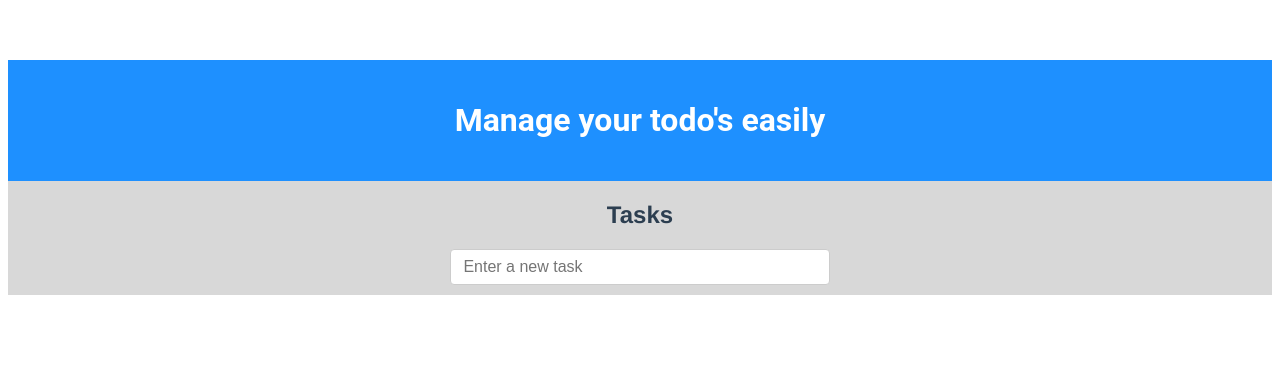
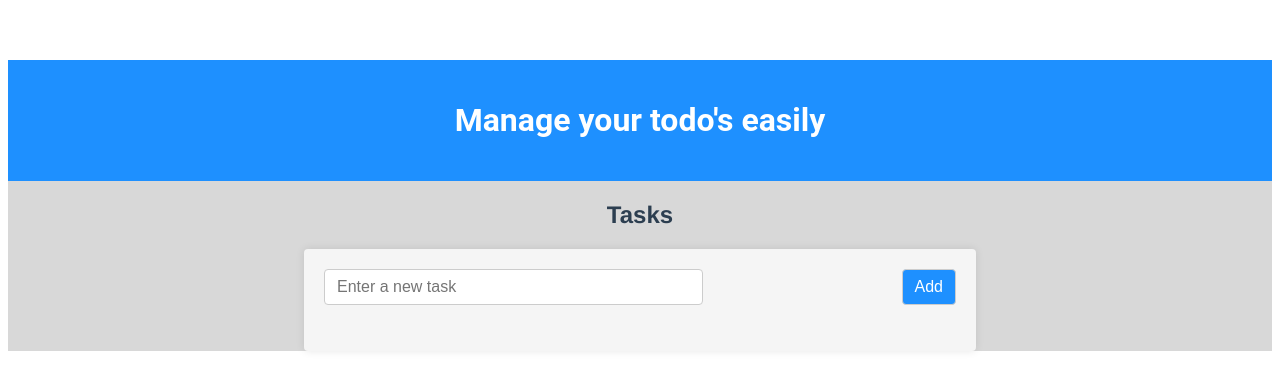
Before and after one commit to nishanng/tasks-lister-vue, a Vue app: page / in a window 1280 px wide. Shown: the top 390 px of the page. Built offline with nearby package versions, Linux system fonts and the light colour scheme.

Commit message:
updated css

```diff
--- a/src/components/ToDoList.vue
+++ b/src/components/ToDoList.vue
@@ -2,14 +2,17 @@
   <section>
     <h2>Tasks</h2>
     <div class="task-container">
+      <div class="input-container">
         <input type="text" v-model="newTask" @keyup.enter="addTask" placeholder="Enter a new task" />
+        <button @click="addTask">Add</button>
+      </div>
       <ul>
         <li v-for="(task, index) in tasks" :key="index">
           <div class="task-item">
             <input type="checkbox" @change="toggleCompleted(task)" :checked="task.completed" />
             <label :class="{ 'task-completed': task.completed }">{{ task.text }}</label>
           </div>
-          <button @click="deleteTask(index)">Delete</button>
+          <button class="delete-button" @click="deleteTask(index)">Delete</button>
         </li>
       </ul>
     </div>
@@ -69,14 +72,32 @@
 button:hover {
   background-color: #1c86ee;
 }
+
+.delete-button {
+  font-size: 14px;
+  padding: 6px 8px;
+  margin: 0 10px; /* Change from margin-left to margin */
+  cursor: pointer;
+  border-radius: 4px;
+  border: 1px solid #ccc;
+  background-color: #ff6961;
+  color: white;
+}
+
+.delete-button:hover {
+  background-color: #ff4136;
+}
+
 ul {
   list-style-type: none;
   padding: 0;
 }
+
 .task-completed {
   text-decoration: line-through;
   color: red;
 }
+
 .task-item {
   display: flex;
   align-items: center;
@@ -85,9 +106,21 @@
 input[type="checkbox"] {
   margin-right: 10px;
 }
+
+.input-container {
+  display: flex;
+  align-items: center;
+  justify-content: space-between;
+  margin-bottom: 10px;
+}
+
 .task-container {
   width: 50%;
   margin: 0 auto;
+  background-color: #f5f5f5; /* Add this line to give a subtle grey background */
+  padding: 20px;
+  border-radius: 4px;
+  box-shadow: 0 0 8px rgba(0, 0, 0, 0.1);
 }
 
 @media screen and (max-width: 767px) {
@@ -95,6 +128,4 @@
 width: 90%;
 }
 }
-
-
 </style>
```
Lines whose indentation alone changed are shown as unchanged.
